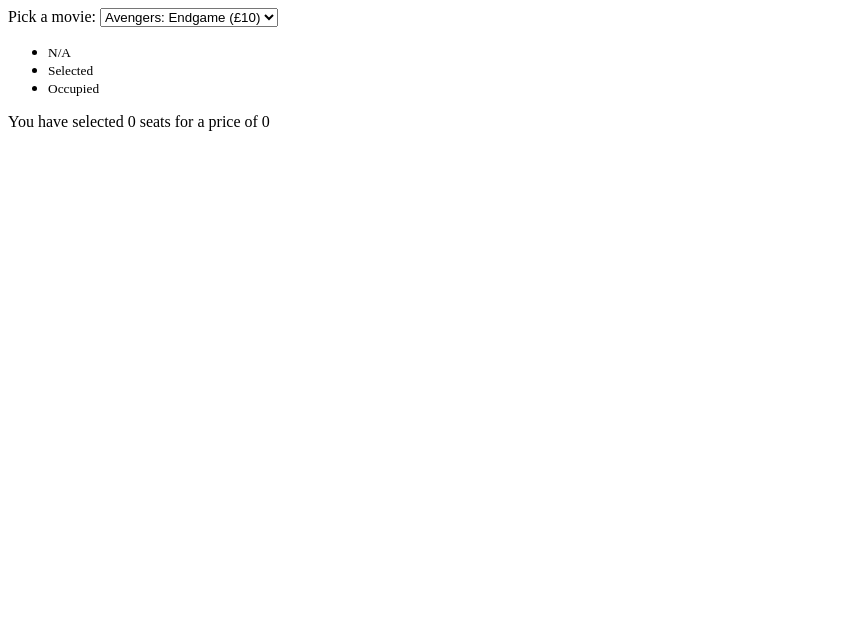
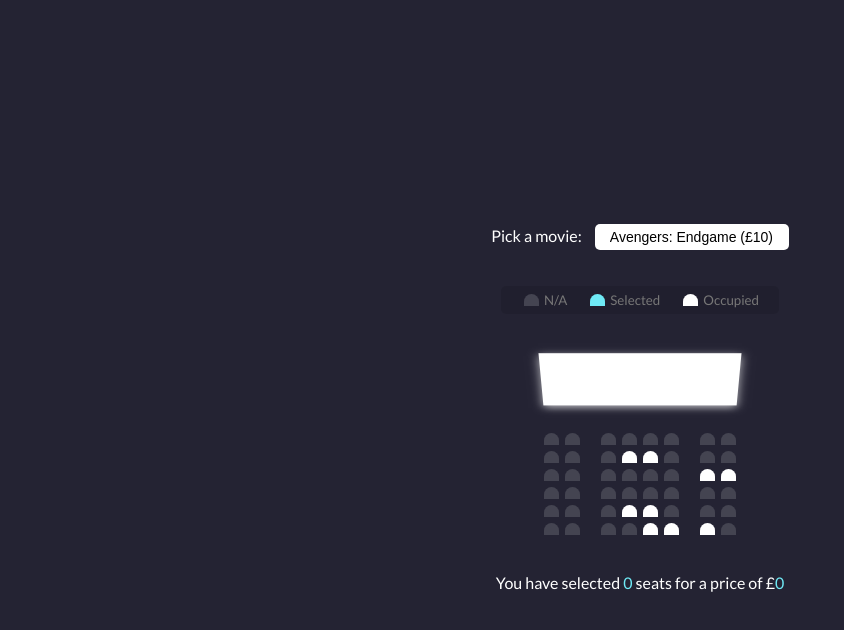
Before and after one commit to sipostudent/Movie-Seat-Booking-DOM-Local-Storage, a plain HTML site: page index.html in a window 1280 px wide. Shown: the whole page, without its empty margins (0-844 px from the left). Drawn offline with Linux system fonts and the light colour scheme.

Commit message:
Project HTML & CSS

```diff
--- a/index.html
+++ b/index.html
@@ -1,8 +1,10 @@
 <!DOCTYPE html>
 <html lang="en">
   <head>
-  <meta charset="UTF-8">
-  <meta name="viewport" content="width=device-width, initial-scale=1.0">
+    <meta charset="UTF-8" />
+    <meta name="viewport" content="width=device-width, initial-scale=1.0" />
+    <meta http-equiv="X-UA-Compatible" content="ie=edge" />
+    <link rel="stylesheet" href="style.css" />
     <title>Movie Seat Booking: DOM Local Storage</title>
   </head>
   <body>
@@ -10,7 +12,7 @@
       <label>Pick a movie:</label>
       <select id="movie">
         <option value="10">Avengers: Endgame (£10)</option>
-      <option value="12">Joker: (£12)</option>
+        <option value="12">Joker (£12)</option>
         <option value="8">Toy Story 4 (£8)</option>
         <option value="9">The Lion King (£9)</option>
       </select>
@@ -32,7 +34,7 @@
     </ul>
 
     <div class="container">
-    <div class="screen">
+      <div class="screen"></div>
 
       <div class="row">
         <div class="seat"></div>
@@ -95,9 +97,13 @@
         <div class="seat"></div>
       </div>
     </div>
-  </div>
 
-  <p class="text">You have selected <span id="count">0</span> seats for a price of <span id="total">0</span></p>
+    <p class="text">
+      You have selected <span id="count">0</span> seats for a price of £<span
+        id="total"
+        >0</span
+      >
+    </p>
 
     <script src="script.js"></script>
   </body>
--- a/style.css
+++ b/style.css
@@ -0,0 +1,116 @@
+/* Font */
+@import url('https://fonts.googleapis.com/css?family=Lato&display=swap');
+
+* {
+  box-sizing: border-box;
+}
+
+body {
+  background-color: #242333;
+  color: #fff;
+  display: flex;
+  flex-direction: column;
+  align-items: center;
+  justify-content: center;
+  height: 100vh;
+  font-family: 'Lato', sans-serif;
+  margin: 0;
+}
+
+.movie-container {
+  margin: 20px 0;
+}
+
+.movie-container select {
+  background-color: #fff;
+  border: 0;
+  border-radius: 5px;
+  font-size: 14px;
+  margin-left: 10px;
+  padding: 5px 15px 5px 15px;
+  -moz-appearance: none;
+  -webkit-appearance: none;
+  appearance: none;
+}
+
+.container {
+  perspective: 1000px;
+  margin-bottom: 30px;
+}
+
+.seat {
+  background-color: #444451;
+  height: 12px;
+  width: 15px;
+  margin: 3px;
+  border-top-left-radius: 10px;
+  border-top-right-radius: 10px;
+}
+
+.seat.selected {
+  background-color: #6feaf6;
+}
+
+.seat.occupied {
+  background-color: #fff;
+}
+
+.seat:nth-of-type(2) {
+  margin-right: 18px;
+}
+
+.seat:nth-last-of-type(2) {
+  margin-left: 18px;
+}
+
+.seat:not(.occupied):hover {
+  cursor: pointer;
+  transform: scale(1.2);
+}
+
+.showcase .seat:not(.occupied):hover {
+  cursor: default;
+  transform: scale(1);
+}
+
+.showcase {
+  background: rgba(0, 0, 0, 0.1);
+  padding: 5px 10px;
+  border-radius: 5px;
+  color: #777;
+  list-style-type: none;
+  display: flex;
+  justify-content: space-between;
+}
+
+.showcase li {
+  display: flex;
+  align-items: center;
+  justify-content: center;
+  margin: 0 10px;
+}
+
+.showcase li small {
+  margin-left: 2px;
+}
+
+.row {
+  display: flex;
+}
+
+.screen {
+  background-color: #fff;
+  height: 70px;
+  width: 100%;
+  margin: 15px 0;
+  transform: rotateX(-45deg);
+  box-shadow: 0 3px 10px rgba(255, 255, 255, 0.7);
+}
+
+p.text {
+  margin: 5px 0;
+}
+
+p.text span {
+  color: #6feaf6;
+}
```
Lines whose indentation alone changed are shown as unchanged.
